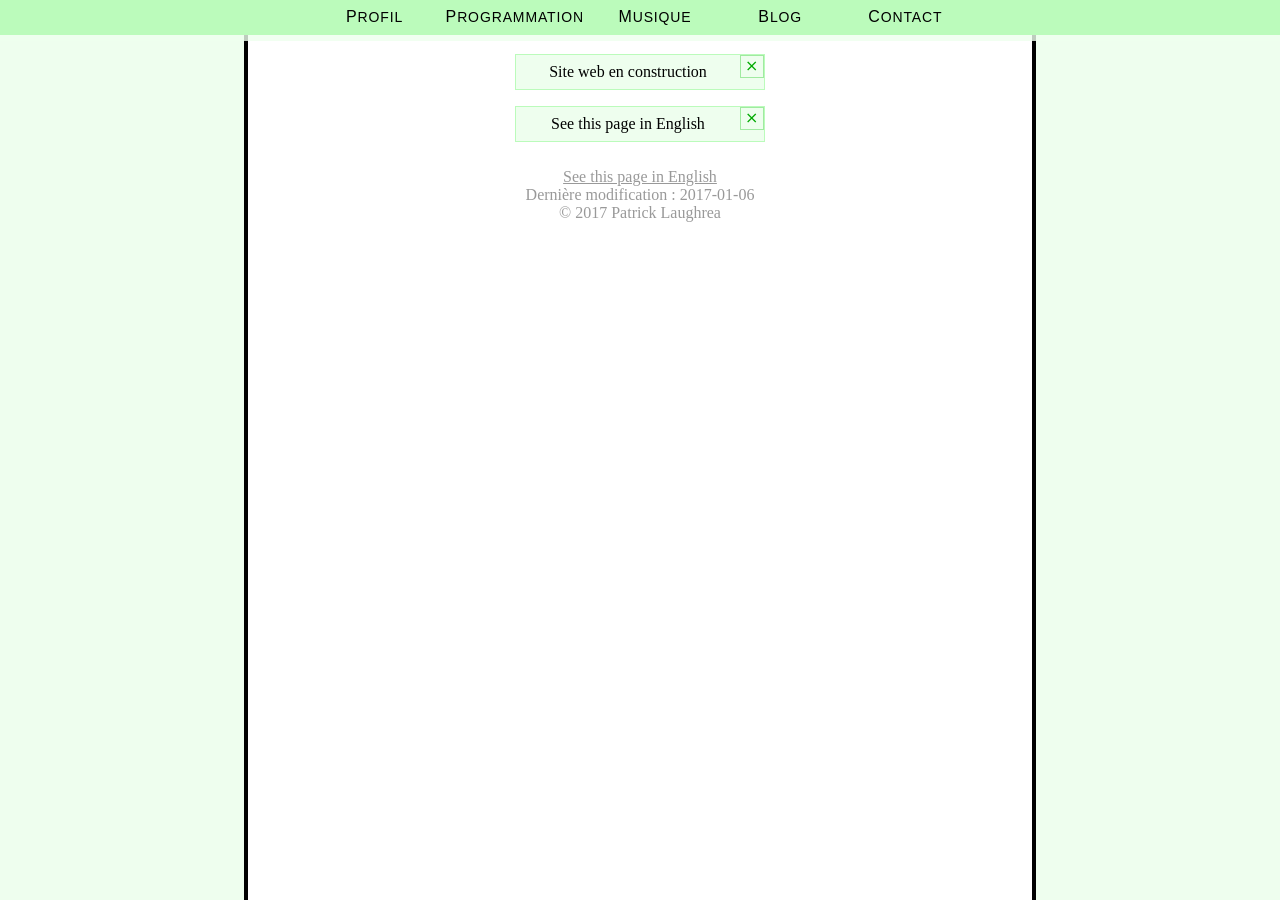
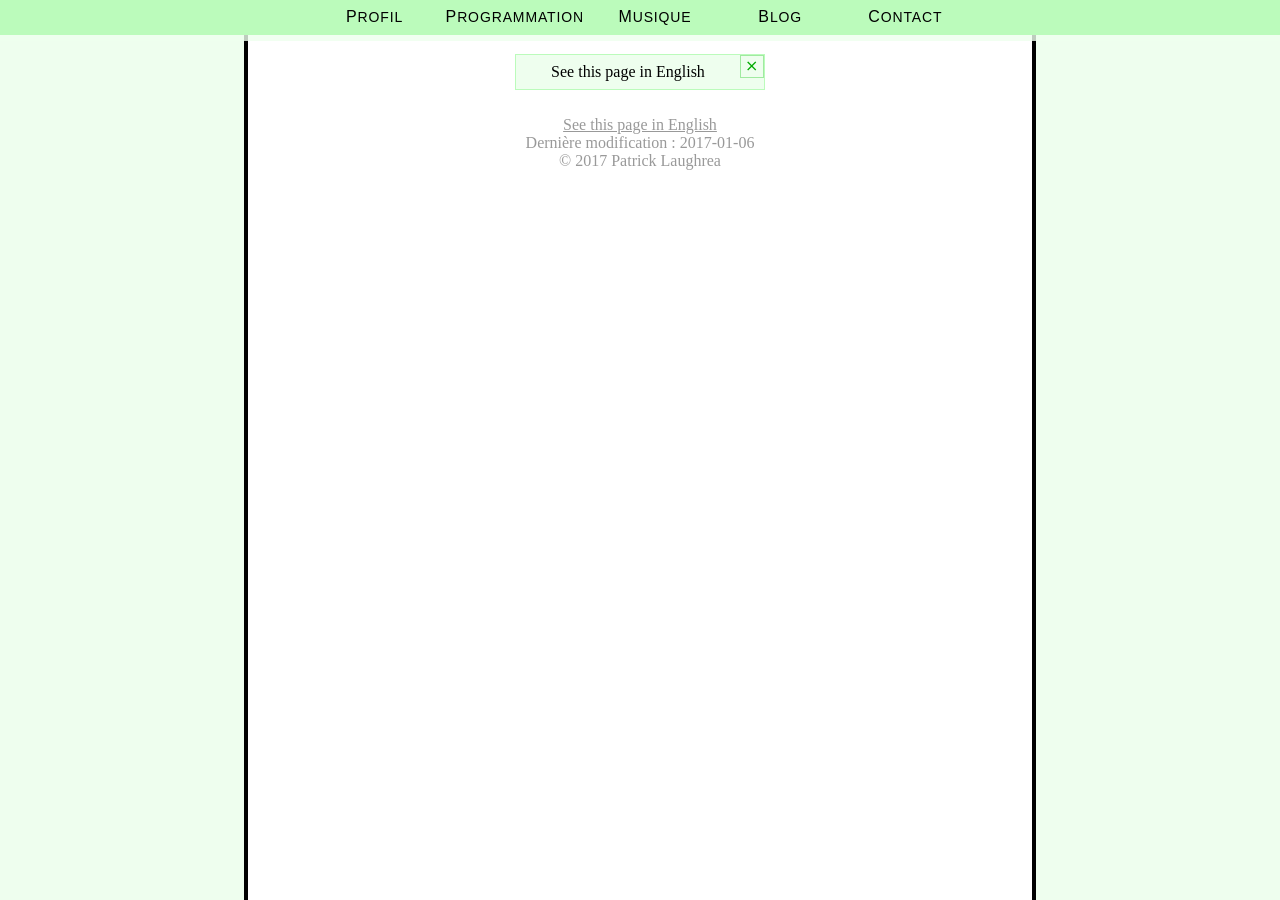
Before and after one commit to Pat-Laugh/pat-laugh.github.io, a Jekyll site: the page built from fr/blog.html, in a window 1280 px wide. Built offline with Jekyll 4.4.1, drawn with Linux system fonts in a browser that asks for light colours; part of the change alters nothing that is shown.

Commit message:
Removal info-box construction
Although not all pages have content yet, the construction is done.

```diff
--- a/_layouts/default.html
+++ b/_layouts/default.html
@@ -25,11 +25,6 @@
 		</div>
 	</div>
 	<div id="content">
-		{% assign id_construction_box = 'construction-box' %}
-		<div class="info-box" id="{{ id_construction_box }}">
-			<p>{{ layout.info_box_construction }}</p>
-			<div class="info-box-close" onclick="closeBox('{{ id_construction_box }}')">&times;</div>
-		</div>
 		{% assign id_language_box = 'language-box' %}
 		<div class="info-box" id="{{ id_language_box }}">
 			<a href="/{{ layout.lang_other }}/{{ page.link }}">{{ layout.info_box_lang }}</a>
--- a/static/js/info-box.js
+++ b/static/js/info-box.js
@@ -1,23 +1,12 @@
 //Copyright 2017 Patrick Laughrea
 var LOCAL_STORAGE = storageAvailable("localStorage");
 var DAY_MILLIS = 3600 * 24 * 1000;
-var ID_CONSTRUCTION_BOX = "construction-box";
 var ID_LANGUAGE_BOX = "language-box";
 
 window.onload = function()
 {
-	if (LOCAL_STORAGE)
-	{
-		if (!localStorage.getItem(ID_CONSTRUCTION_BOX) || daysSinceClosed(ID_CONSTRUCTION_BOX) >= 1)
-			showBox(ID_CONSTRUCTION_BOX);
-		if (!localStorage.getItem(ID_LANGUAGE_BOX) || resetOnceConstructionDone(ID_LANGUAGE_BOX))
-			showBox(ID_LANGUAGE_BOX);
-	}
-	else
-	{
-		showBox(ID_CONSTRUCTION_BOX);
+	if (!LOCAL_STORAGE || !localStorage.getItem(ID_LANGUAGE_BOX) || daysSinceClosed(ID_LANGUAGE_BOX) >= 90)
 		showBox(ID_LANGUAGE_BOX);
-	}
 }
 
 function daysSinceClosed(boxId)
@@ -42,13 +31,6 @@ function hideBox(boxId)
 	document.getElementById(boxId).style.display = "none";
 }
 
-function resetOnceConstructionDone(boxId)
-{
-	var consDone = false;
-	var dateDone = new Date(2017, 00, 15).getTime();
-	return consDone && localStorage[boxId] < dateDone;
-}
-
 //https://developer.mozilla.org/en-US/docs/Web/API/Web_Storage_API/Using_the_Web_Storage_API
 function storageAvailable(type)
 {
```
